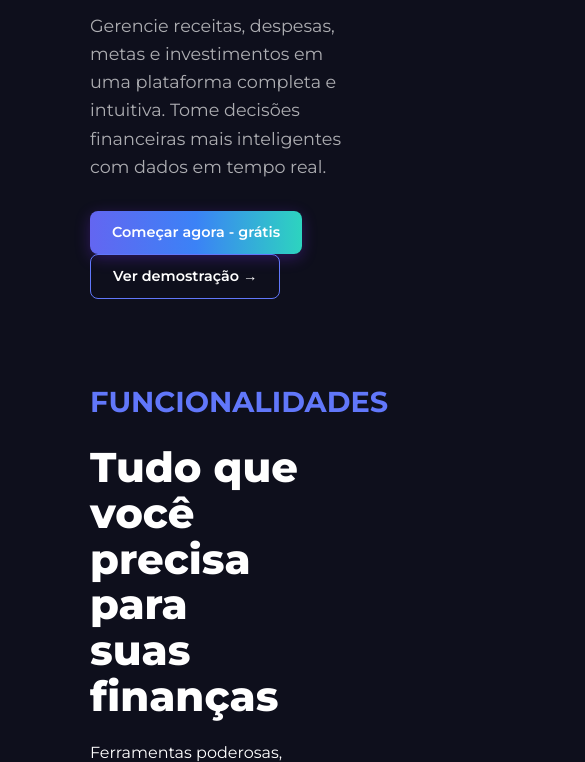
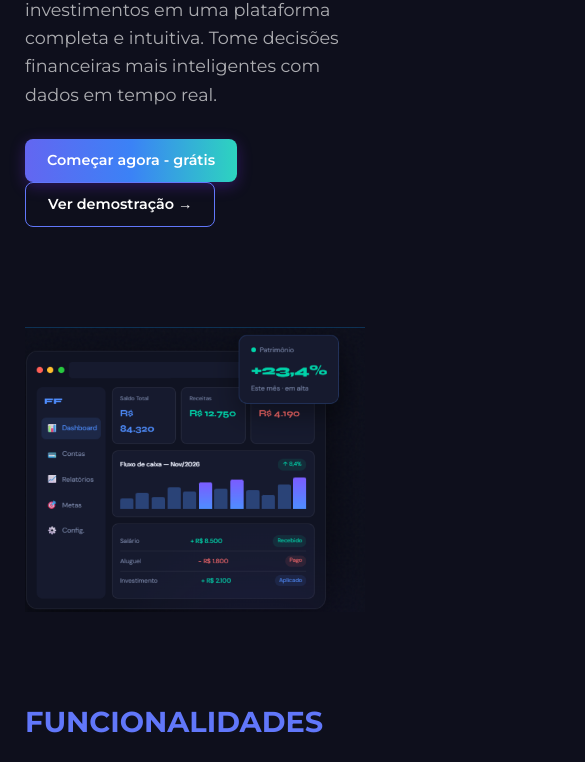
Before and after one commit to diegoartcode/GESTAOPRIME-TII14, a plain HTML site: page index.html in a window 390 px wide. Shown: the part 452-1214 px from the top of the page, 585 px wide, since content can reach past the window. Drawn offline with Linux system fonts and the light colour scheme.

Commit message:
Projeto gestão prime

```diff
--- a/assets/css/style.css
+++ b/assets/css/style.css
@@ -643,9 +643,19 @@ body {
     color: var(--primary-color);
 }
 
+#menu {
+    display: flex;
+}
 
+.mobile-menu {
+    display: none;
+}
 
 @media (max-width: 992px) {
+    .mobile-menu {
+        display: block;
+
+    }
 
     .nav_menu,
     .nav_btn {
@@ -669,4 +679,24 @@ body {
     #menu {
         display: none;
     }
+
+    .container {
+        max-width: 1400px;
+        margin: 0 auto;
+        padding: 0 25px;
+    }
+
+    .grid-contact,
+    .grid-hero {
+
+        grid-template-columns: 1fr;
+
+
+    }
+
+    .container {
+        max-width: 1400px;
+        margin: 0 auto;
+        padding: 0 25px;
+    }
 }
```
